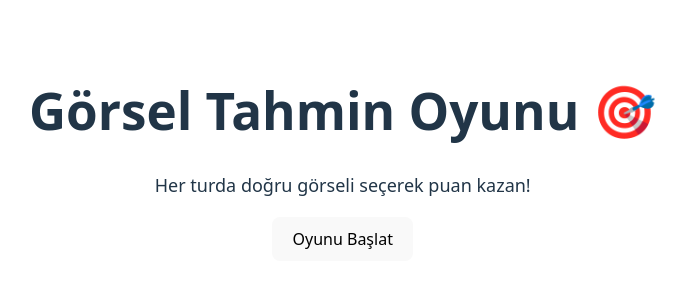
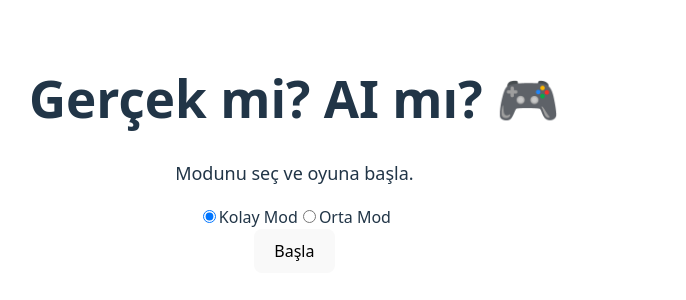
Before and after one commit to MesuttSahin/1030510591_BS435_WebProgramlama, a React (Vite) app in the folder odev01/: page / in a window 1280 px wide. Shown: the part 246-546 px from the top of the page, without its empty margins (11-697 px from the left). Built offline with nearby package versions, Linux system fonts and the light colour scheme.

Commit message:
oyun modları (kolay ve orta) eklendi

```diff
--- a/odev01/src/components/GameScreen.jsx
+++ b/odev01/src/components/GameScreen.jsx
@@ -1,46 +1,54 @@
 import React, { useState } from "react";
-import { useNavigate } from "react-router-dom";
+import { useLocation, useNavigate } from "react-router-dom";
 
 function GameScreen() {
   const navigate = useNavigate();
+  const location = useLocation();
+  const mode = location.state?.mode || "easy";
 
-  // ÖRNEK GÖRSELLER (ileride backend veya gerçek linklerle değiştirilebilir)
-  const images = [
-    { id: 1, src: "/img1.jpg", isAI: false },
-    { id: 2, src: "/img2.jpg", isAI: true }, // AI üretilmiş görsel
-    { id: 3, src: "/img3.jpg", isAI: false },
+  // Görseller modlara göre değişiyor
+  const easyImages = [
+    { id: 1, src: "/easy1.jpg", isAI: false },
+    { id: 2, src: "/easy2.jpg", isAI: true },
+    { id: 3, src: "/easy3.jpg", isAI: false }
   ];
 
+  const mediumImages = [
+    { id: 1, src: "/mid1.jpg", isAI: true },
+    { id: 2, src: "/mid2.jpg", isAI: false },
+    { id: 3, src: "/mid3.jpg", isAI: false }
+  ];
+
+  // Mod seçimine göre görüntü seti geliyor
+  const images = mode === "easy" ? easyImages : mediumImages;
+
   const [hintVisible, setHintVisible] = useState(false);
-  const [selectedId, setSelectedId] = useState(null);
   const [isFirstTry, setIsFirstTry] = useState(true);
 
   const hints = [
-    "Arka plandaki dokulara dikkat et.",
-    "Yüz hatlarındaki simetriyi incele.",
-    "Gölgelendirme yapay geliyor olabilir."
+    "Işıklara dikkat et.",
+    "Arka plan detaylarını incele.",
+    "Gölgelendirmeye bak."
   ];
 
   const randomHint = hints[Math.floor(Math.random() * hints.length)];
 
-  const handleSelect = (img) => {
-    setSelectedId(img.id);
-
+  const handleGuess = (img) => {
     if (isFirstTry) {
       if (img.isAI) {
-        navigate("/result", { state: { success: true } });
+        navigate("/result", { state: { success: true, mode } });
       } else {
         setHintVisible(true);
         setIsFirstTry(false);
       }
     } else {
-      navigate("/result", { state: { success: img.isAI } });
+      navigate("/result", { state: { success: img.isAI, mode } });
     }
   };
 
   return (
     <div className="screen">
-      <h2>AI Üretilmiş Görseli Bul!</h2>
+      <h2>Mod: {mode === "easy" ? "Kolay" : "Orta"}</h2>
 
       <div className="images">
         {images.map((img) => (
@@ -48,7 +56,7 @@ function GameScreen() {
             key={img.id}
             src={img.src}
             className="game-img"
-            onClick={() => handleSelect(img)}
+            onClick={() => handleGuess(img)}
           />
         ))}
       </div>
--- a/odev01/src/components/ResultScreen.jsx
+++ b/odev01/src/components/ResultScreen.jsx
@@ -4,21 +4,15 @@ import { useLocation, useNavigate } from "react-router-dom";
 function ResultScreen() {
   const navigate = useNavigate();
   const location = useLocation();
-  const { finalScore } = location.state || { finalScore: 0 };
+  const { success, mode } = location.state || {};
 
   return (
     <div className="screen">
-      <h2>Oyun Bitti 🎉</h2>
-      <p>Toplam Skor: {finalScore} / 5</p>
-      {finalScore === 5 ? (
-        <p>Mükemmel! Tüm görselleri doğru seçtin 🏆</p>
-      ) : finalScore >= 3 ? (
-        <p>Harika iş çıkardın 👏</p>
-      ) : (
-        <p>Daha iyisini yapabilirsin 💪</p>
-      )}
-      <button onClick={() => navigate("/game")}>Tekrar Oyna</button>
-      <button onClick={() => navigate("/")}>Ana Menü</button>
+      <h1>{success ? "Tebrikler! 🎉" : "Yanlış tahmin!"}</h1>
+
+      <p>Oynadığın mod: {mode === "easy" ? "Kolay" : "Orta"}</p>
+
+      <button onClick={() => navigate("/")}>Yeni Oyun</button>
     </div>
   );
 }
--- a/odev01/src/components/StartScreen.jsx
+++ b/odev01/src/components/StartScreen.jsx
@@ -1,14 +1,44 @@
-import React from "react";
+import React, { useState } from "react";
 import { useNavigate } from "react-router-dom";
 
 function StartScreen() {
   const navigate = useNavigate();
+  const [mode, setMode] = useState("easy");
+
+  const handleStart = () => {
+    navigate("/game", { state: { mode } });
+  };
 
   return (
     <div className="screen">
-      <h1>Görsel Tahmin Oyunu 🎯</h1>
-      <p>Her turda doğru görseli seçerek puan kazan!</p>
-      <button onClick={() => navigate("/game")}>Oyunu Başlat</button>
+      <h1>Gerçek mi? AI mı? 🎮</h1>
+      <p>Modunu seç ve oyuna başla.</p>
+
+      <div className="mode-select">
+        <label>
+          <input
+            type="radio"
+            value="easy"
+            checked={mode === "easy"}
+            onChange={(e) => setMode(e.target.value)}
+          />
+          Kolay Mod
+        </label>
+
+        <label>
+          <input
+            type="radio"
+            value="medium"
+            checked={mode === "medium"}
+            onChange={(e) => setMode(e.target.value)}
+          />
+          Orta Mod
+        </label>
+      </div>
+
+      <button className="start-btn" onClick={handleStart}>
+        Başla
+      </button>
     </div>
   );
 }
```
